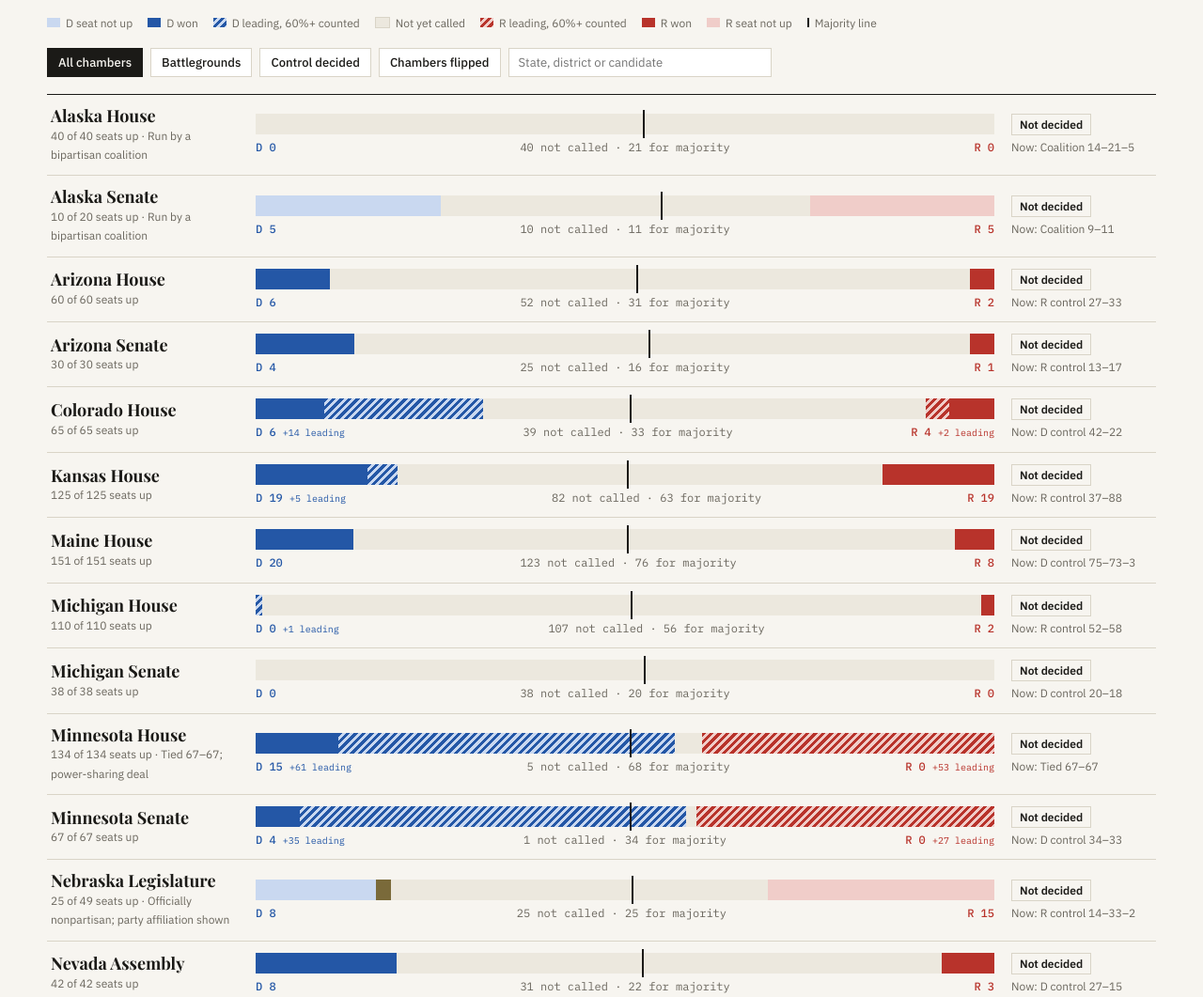
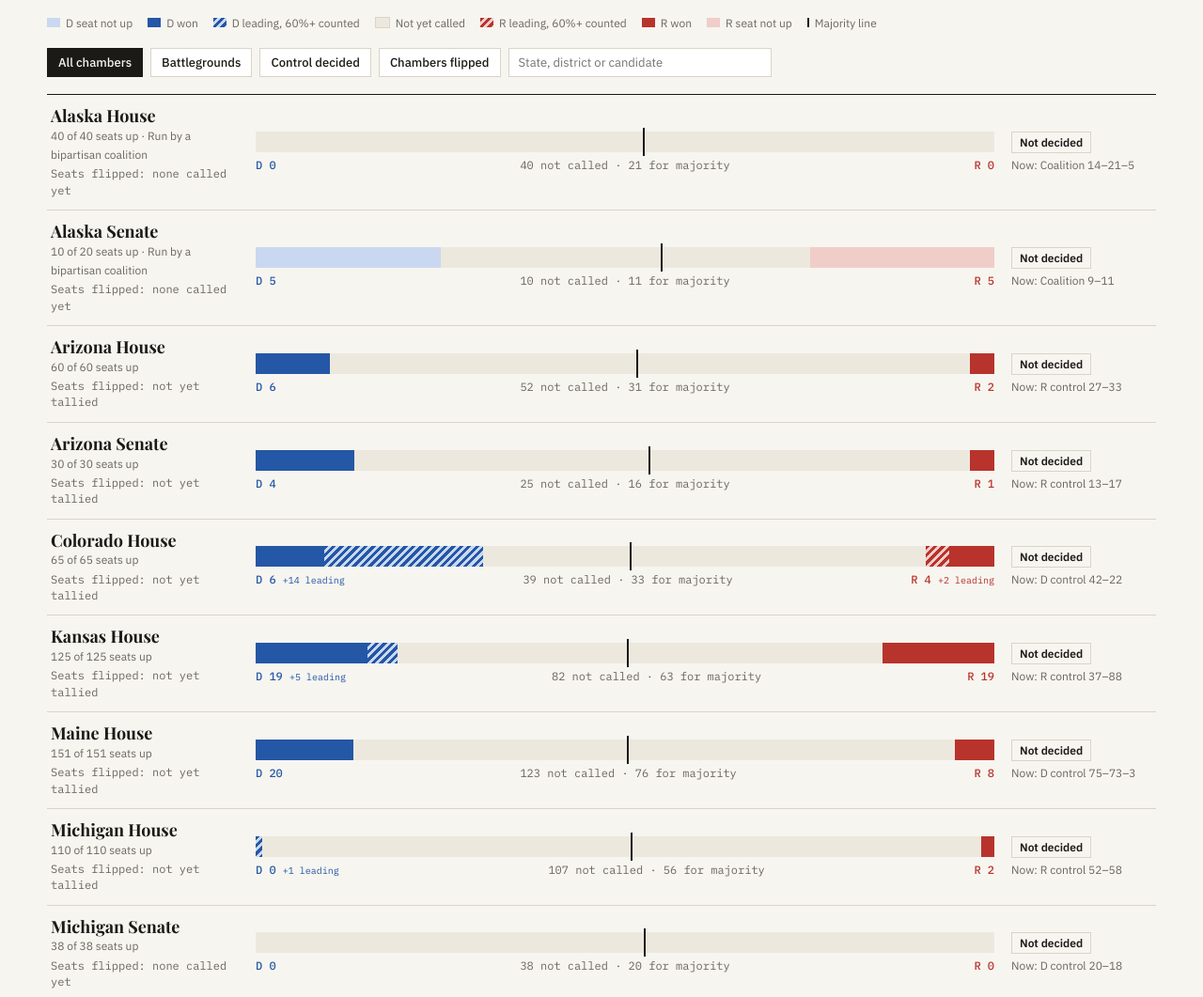
Before and after one commit to jordanzakarin-lab/electionhub, a plain HTML site: page states/index.html in a window 1280 px wide. Shown: the part 1329-2390 px from the top of the page at 94% size. Drawn offline with nearby package versions, Linux system fonts and the light colour scheme.

Commit message:
States page: show seat flips under each chamber's name
Co-Authored-By: Claude Opus 5.5 <noreply@anthropic.com>
Claude-Session: https://claude.ai/code/session_0147ZGFuLfJqtyYRzTCeNKkM

```diff
--- a/states/index.html
+++ b/states/index.html
@@ -66,6 +66,8 @@ details.ch>summary:hover{background:var(--panel)}
 .nm{min-width:0}
 .nm b{font-family:var(--display);font-weight:700;font-size:18px;line-height:1.15;display:block}
 .nm span{font-size:12px;color:var(--muted)}
+.nm .flips{display:block;margin-top:2px;font-family:var(--mono);font-size:12px}
+.nm .flips i{font-style:normal;font-weight:600} .nm .flips em{font-style:normal}
 .barcol{min-width:0;display:flex;flex-direction:column;gap:5px}
 .bar{position:relative;height:22px;display:flex;background:var(--none);overflow:visible}
 .bar i{display:block;height:100%}
@@ -268,21 +270,22 @@ th.hb,td.hb{width:1%}
 
   function compute(c){
     const won={D:0,R:0,I:0}, lead={D:0,R:0,I:0};
-    let called=0, counting=0, flipsD=0, flipsR=0;
+    let called=0, counting=0, flipsD=0, flipsR=0, rCalled=0;
     for (const row of c.districts){
       if (!row.up) continue;
       for (const r of (RACES.get(c.st+'|'+c.ch+'|'+dkey(row.d))||[])){
         const ps = racePartySeats(r);
-        if (r.status==='Called'){ ps.forEach(p=>won[p]=(won[p]||0)+1); called+=Math.max(ps.length,1); if(r.flip){ r.leader==='D'?flipsD++:flipsR++; } }
+        if (r.status==='Called'){ ps.forEach(p=>won[p]=(won[p]||0)+1); called+=Math.max(ps.length,1); rCalled+=Math.max(ps.length,1); if(r.flip){ r.leader==='D'?flipsD++:flipsR++; } }
         else if (r.status==='Counting'){ if (pctIn(r.reporting)>=60) ps.forEach(p=>lead[p]=(lead[p]||0)+1); counting++; }
       }
     }
     // A chamber tally from the results agent (AP/state seat counts) beats what individual races add up to
     const t = (DATA.chambers||{})[c.id];
-    let src='';
+    let src='', flipsFull=false;
     if (t && (t.D!=null||t.R!=null)){
       won.D=t.D||0; won.R=t.R||0; won.I=t.I||0; called=won.D+won.R+won.I; src=t.source||'';
       if (t.flipsD!=null) flipsD=t.flipsD; if (t.flipsR!=null) flipsR=t.flipsR;
+      if (t.flipsD!=null || t.flipsR!=null) flipsFull=true;
       // Chamber leads from the results agent (uncalled districts with 60%+ counted) replace race-derived leads
       if (t.leadD!=null || t.leadR!=null || t.leadI!=null){ lead.D=t.leadD||0; lead.R=t.leadR||0; lead.I=t.leadI||0; }
     }
@@ -303,7 +306,7 @@ th.hb,td.hb{width:1%}
     const changes = decided && was!==decided;
     const margin = Math.abs(c.cur.D-c.cur.R);
     const bg = c.election && (c.control==='Coalition'||c.control==='Tied'||margin<=Math.max(4,Math.round(c.total*0.08))||c.districts.some(r=>r.comp));
-    return {won,lead,leadD,leadR,called,counting,projD,projR,projI,uncalled,decided,changes,bg,src,flipsD,flipsR,asOf:t&&t.asOf};
+    return {won,lead,leadD,leadR,called,counting,projD,projR,projI,uncalled,decided,changes,bg,src,flipsD,flipsR,rCalled,flipsFull,asOf:t&&t.asOf};
   }
 
   const pct = (n,t) => (100*n/t).toFixed(3)+'%';
@@ -328,13 +331,26 @@ th.hb,td.hb{width:1%}
   const SPECIAL_NOTE = {'MS-S':'One special election Nov. 3 to fill a vacancy'};
   const ctlLabel = v => v==='D'?'D control':v==='R'?'R control':v==='Coalition'?'Coalition':v==='Tied'?'Tied':v;
 
+  // Seat flips for one chamber, shown under its name. Counts come from the chamber tally when it carries flips,
+  // otherwise from the district races listed here, which can be fewer than the seats the tally has called.
+  function flipLine(x){
+    const parts = [x.flipsD?`<i class="d">${x.flipsD} to D</i>`:'', x.flipsR?`<i class="r">${x.flipsR} to R</i>`:''].filter(Boolean);
+    const partial = !x.flipsFull && x.called > x.rCalled;
+    const scope = partial ? ` <em>in the ${x.rCalled.toLocaleString('en-US')} called seat${x.rCalled===1?'':'s'} listed</em>` : '';
+    const txt = parts.length ? `Seats flipped: ${parts.join(' · ')}${scope}`
+      : !x.called ? 'Seats flipped: none called yet'
+      : partial && !x.rCalled ? 'Seats flipped: not yet tallied'
+      : `No seats flipped${scope}`;
+    return `<span class="flips">${txt}</span>`;
+  }
+
   function chamberHTML(c,x){
     const sub = c.election ? `${c.up.toLocaleString('en-US')} of ${c.total} seats up${c.note?' · '+esc(c.note):''}` : `${c.total} seats · no regular election in 2026${SPECIAL_NOTE[c.id]?' · 1 special election':''}`;
     const lp = (n) => n ? ` <small>+${n} leading</small>` : '';
     const nums = c.election ? `<div class="nums"><span class="d"><b>D ${x.projD}</b>${lp(x.leadD)}</span><span>${x.uncalled} not called · ${c.majority} for majority</span><span class="r"><b>R ${x.projR}</b>${lp(x.leadR)}</span></div>` : `<div class="nums"><span class="d"><b>D ${c.cur.D}</b></span><span>${c.majority} for majority</span><span class="r"><b>R ${c.cur.R}</b></span></div>`;
     const bar = c.election ? barHTML(c,x) : barHTML({...c,hold:{D:c.cur.D,R:c.cur.R,I:c.cur.I,V:c.cur.V}}, {won:{D:0,R:0,I:0},projD:c.cur.D,projR:c.cur.R,projI:0,uncalled:0});
     return `<details class="ch" id="${c.id}" data-id="${c.id}">
-      <summary><div class="nm"><b>${esc(SN(c.state))} ${esc(c.name)}</b><span>${sub}</span></div>
+      <summary><div class="nm"><b>${esc(SN(c.state))} ${esc(c.name)}</b><span>${sub}</span>${c.election?flipLine(x):''}</div>
         <div class="barcol">${bar}${nums}</div>${statusHTML(c,x)}</summary>
       <div class="inner" data-inner></div></details>`;
   }
```
